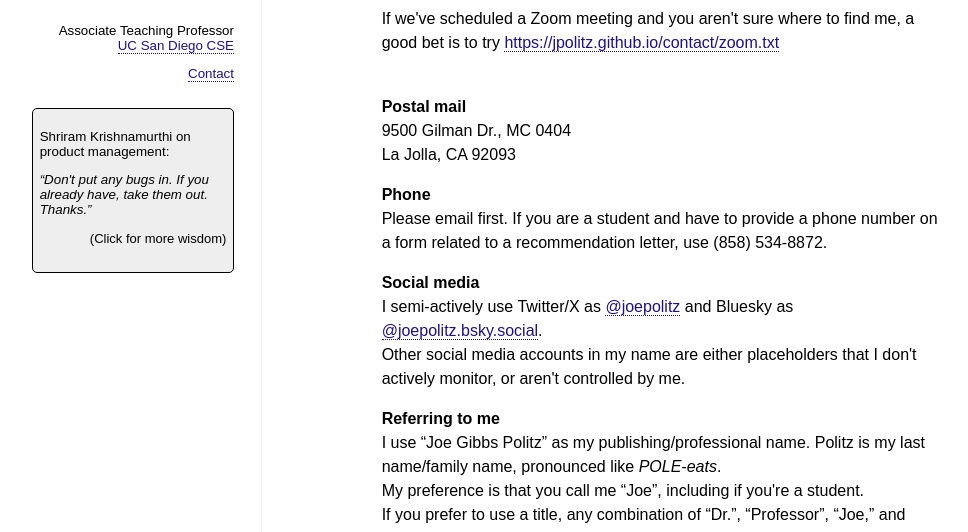
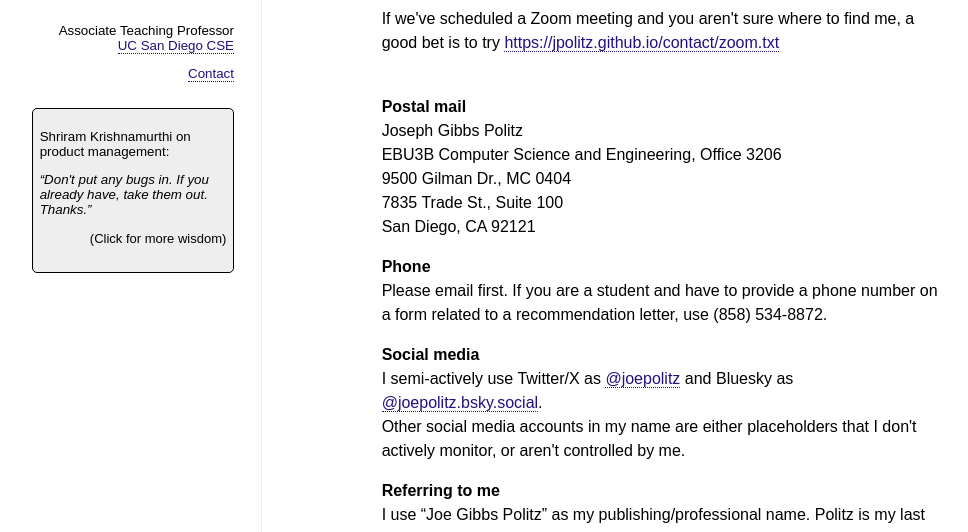
Before and after one commit to jpolitz/jpolitz.github.com, a Jekyll site: the page built from contact/index.html, in a window 1280 px wide and 900 px high, cut to the strip 368-900 px from the top of the window. Shown: the whole strip, without its empty margins (6-974 px from the left). Built offline with Jekyll 4.4.1, drawn with Linux system fonts in a browser that asks for light colours.

Commit message:
better postal address suggested by staff

```diff
--- a/contact/index.html
+++ b/contact/index.html
@@ -28,8 +28,11 @@ below.</p>
     </p>
     <p>
     <b>Postal mail</b><br/>
+    Joseph Gibbs Politz<br/>
+    EBU3B Computer Science and Engineering, Office 3206<br/>
     9500 Gilman Dr., MC 0404<br/>
-    La Jolla, CA 92093
+    7835 Trade St., Suite 100<br/>
+    San Diego, CA 92121</br>
     </p>
 
     <p>
```
